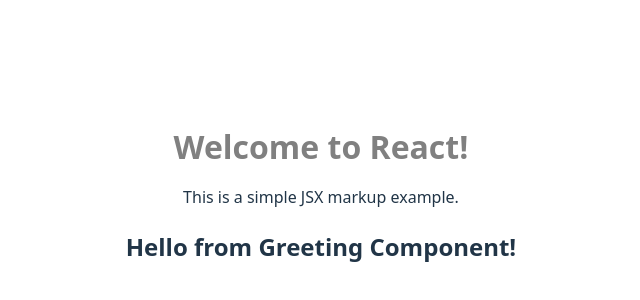
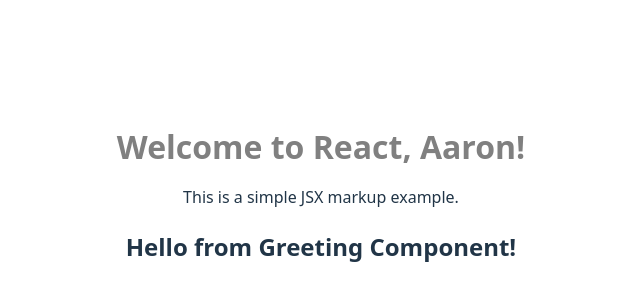
Before and after one commit to barondedios/appdev1, a React (Vite) app in the folder react-quickstart/: page / in a window 1280 px wide. Shown: the part 204-504 px from the top of the page, without its empty margins (319-959 px from the left). Built offline with nearby package versions, Linux system fonts and the light colour scheme.

Commit message:
Done displaying data

```diff
--- a/react-quickstart/src/App.jsx
+++ b/react-quickstart/src/App.jsx
@@ -15,9 +15,11 @@
     fontSize: '2rem',
   };
 
+  const userName = 'Aaron';
+
   return (
     <div>
-      <h1 style={headingStyle}>Welcome to React!</h1>
+      <h1 style={headingStyle}>Welcome to React, {userName}!</h1>
       <p>This is a simple JSX markup example.</p>
       <Greeting />
     </div>
```
